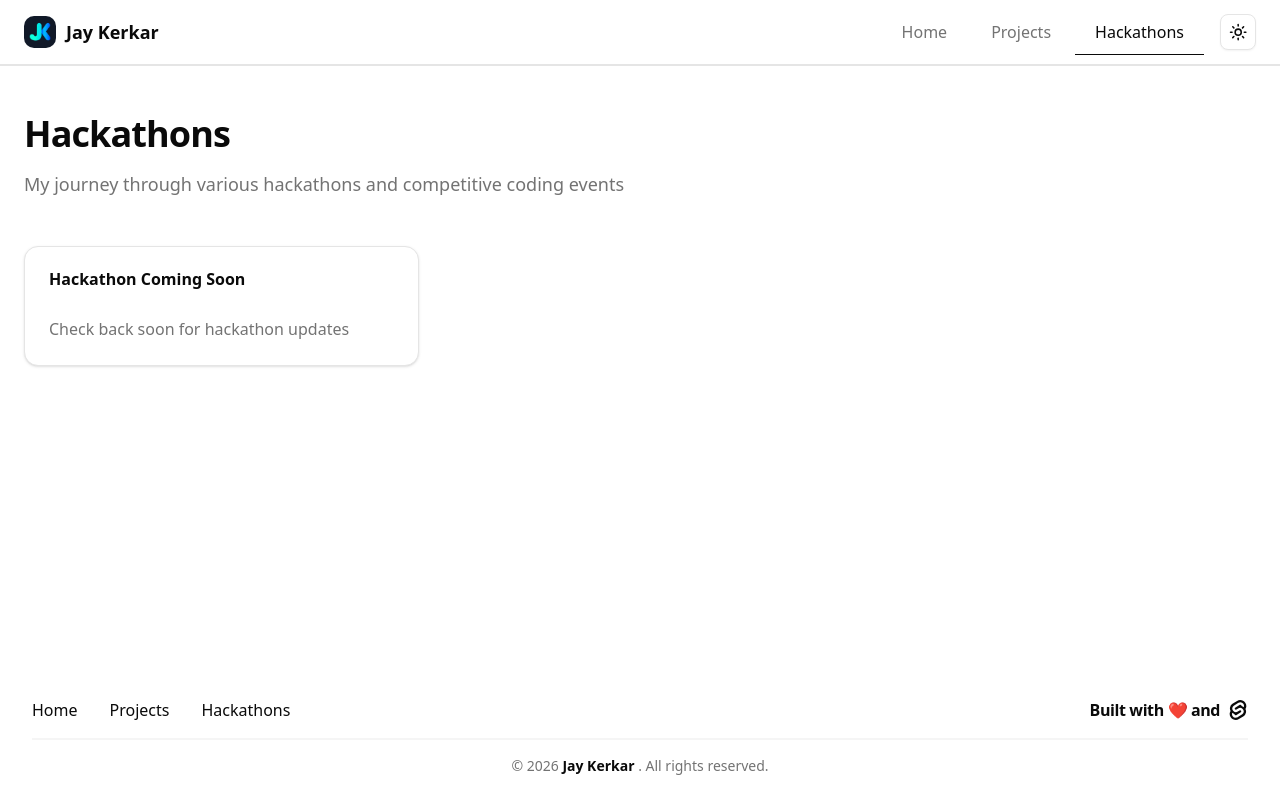
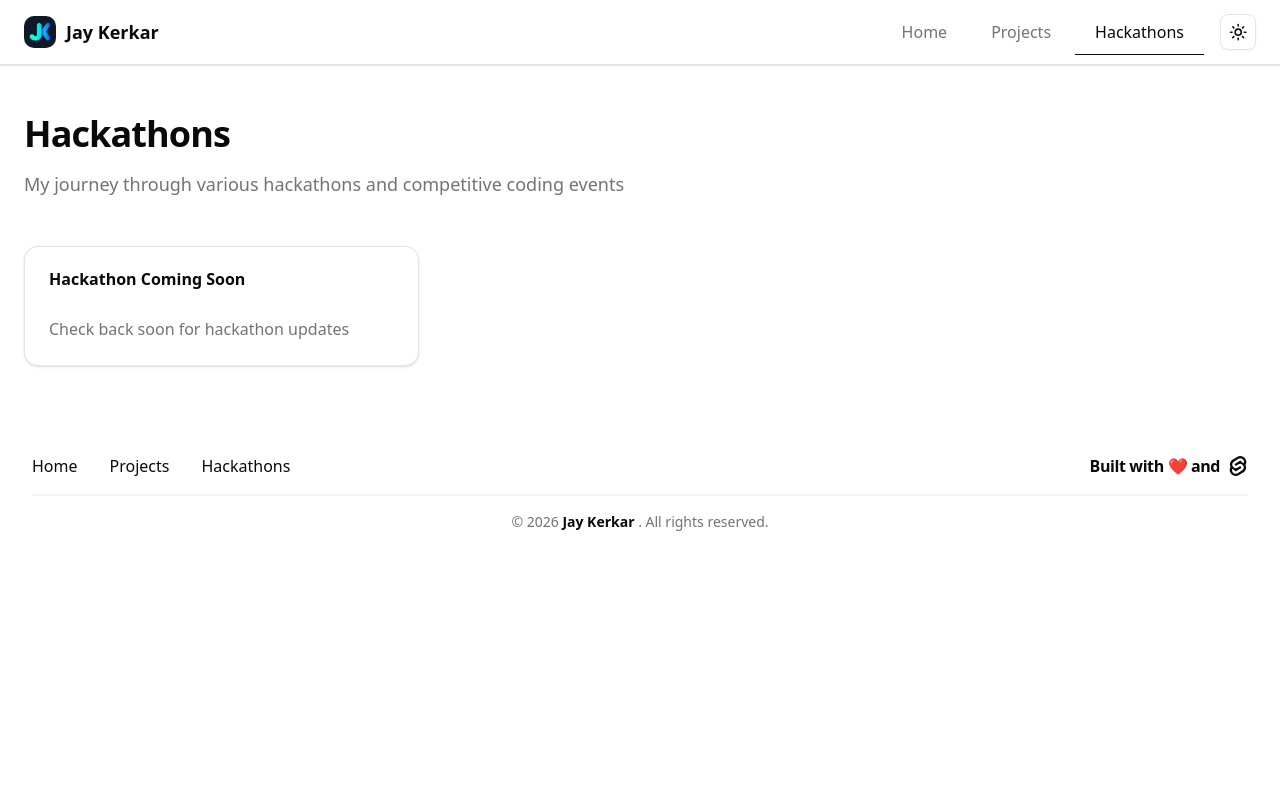
Before and after one commit to jaykerkar0405/Portfolio, a SvelteKit app: page /hackathons in a window 1280 px wide. Built offline with nearby package versions, Linux system fonts and the light colour scheme.

Commit message:
refactor: Simplify layout structure by removing unused Tooltip component and adjusting main container

```diff
--- a/src/routes/+layout.svelte
+++ b/src/routes/+layout.svelte
@@ -3,7 +3,6 @@
 	import { ModeWatcher } from 'mode-watcher';
 	import Header from '$lib/components/header.svelte';
 	import Footer from '$lib/components/footer.svelte';
-	import * as Tooltip from '$lib/components/ui/tooltip';
 	import ScrollToTop from '$lib/components/scroll-to-top.svelte';
 
 	let { children } = $props();
@@ -11,14 +10,12 @@
 
 <ModeWatcher />
 
-<div class="relative flex min-h-screen flex-col">
+<div class="relative">
 	<Header />
 
-	<Tooltip.Provider>
-		<main class="flex-1">
-			{@render children()}
-		</main>
-	</Tooltip.Provider>
+	<main>
+		{@render children()}
+	</main>
 
 	<Footer />
 	<ScrollToTop />
```
